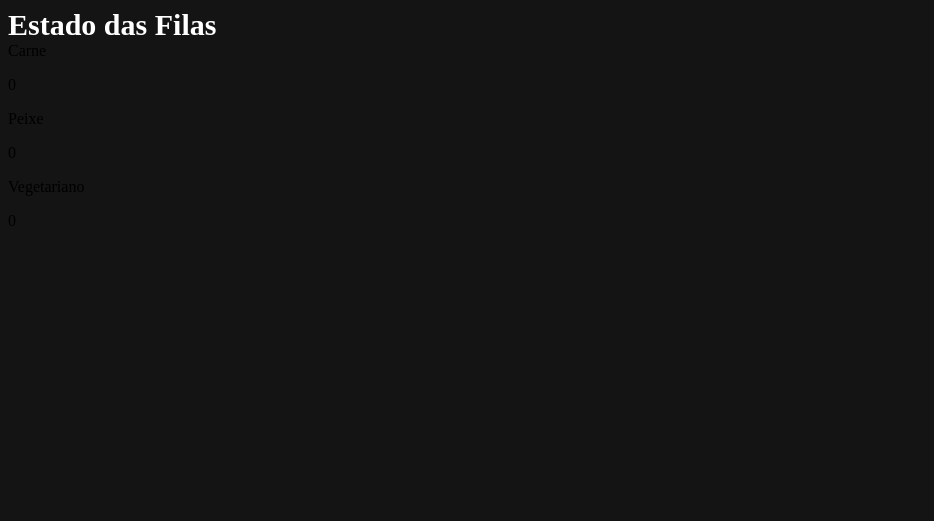
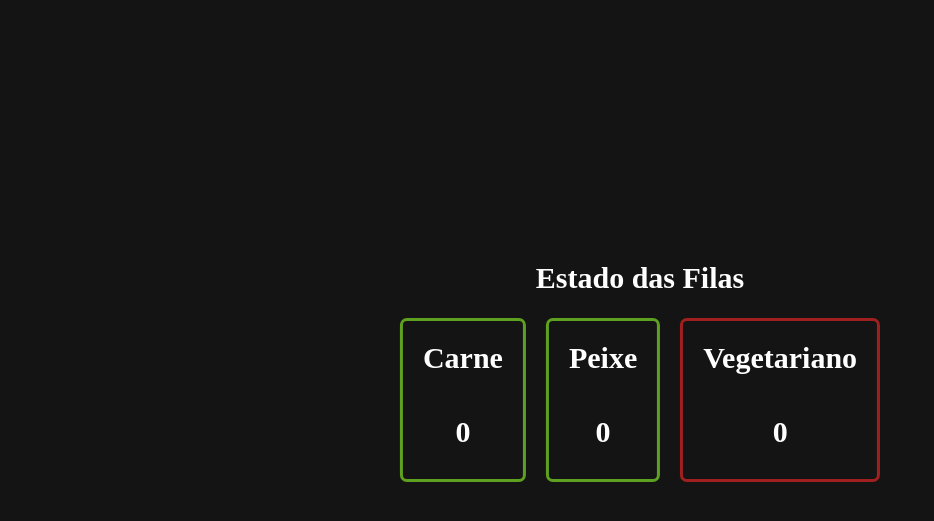
Before and after one commit to Asuryu/GPS, a Flask app: page /queue in a window 1280 px wide. Shown: the top 521 px of the page, without its empty margins (0-934 px from the left). Run offline with Flask 2, Linux system fonts and the light colour scheme; some web fonts are replaced.

Commit message:
Updating CSS

```diff
--- a/src/static/css/main.css
+++ b/src/static/css/main.css
@@ -10,6 +10,11 @@
 body{
     background-color: #141414;
     font-family: AdiNeueRegular;
+    margin: 0;
+    padding: 0;
+}
+* {
+    box-sizing: border-box;
 }
 
 .title{
--- /dev/null
+++ b/src/static/css/queue.css
@@ -0,0 +1,46 @@
+.wrapper{
+    position: absolute;
+    top: 50%;
+    left: 50%;
+    transform: translate(-50%, -50%);
+    display: flex;
+    flex-direction: row;
+}
+
+.wrapper .title{
+    position: absolute;
+    left: 50%;
+    top: -30px;
+    transform: translate(-50%, -50%);
+    width: 100%;
+    text-align: center;
+}
+
+.queue-box{
+    display: flex;
+    flex-direction: column;
+    margin-bottom: 20px;
+    border: 3px solid #5ea020;
+    border-radius: 7px;
+    padding: 20px;
+    margin: 10px;
+}
+.queue-box .queue-type{
+    font-size: 30px;
+    text-align: center;
+    font-weight: bold;
+    font-family: AdiNeueBold;
+    color: white;
+    margin-bottom: 10px;
+}
+.queue-box .count{
+    font-size: 30px;
+    text-align: center;
+    font-weight: bold;
+    font-family: AdiNeueRegular;
+    color: white;
+    margin-bottom: 10px;
+}
+.queue-box.cancelled{
+    border: 3px solid #a02020;
+}
```
Also changed, not shown: src/static/css/login.css (+32 -0 lines), src/static/css/menu.css (added).
